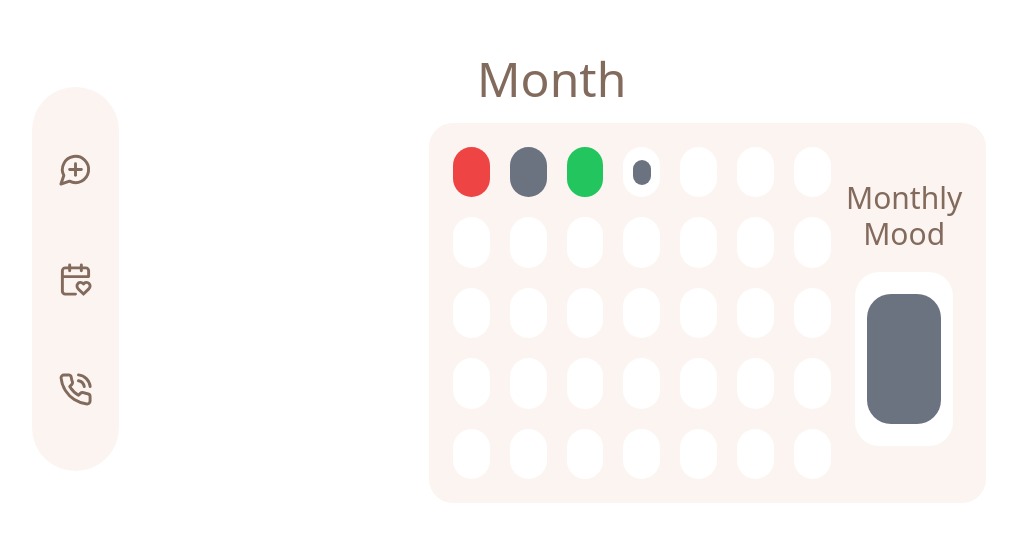
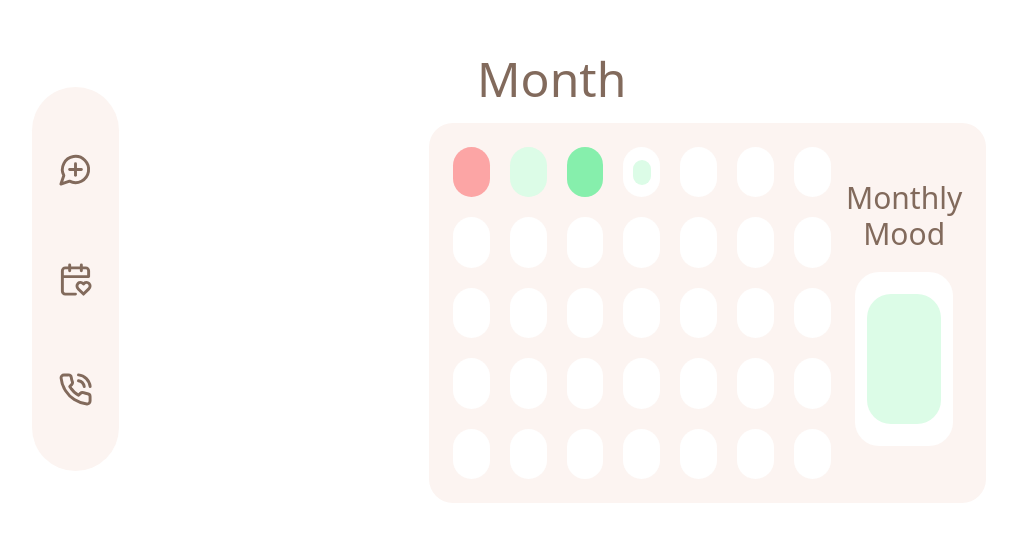
Before and after one commit to ouckah/joyai, a Next.js app: page /calendar in a window 1280 px wide. Shown: the part 121-662 px from the top of the page, without its empty margins (16-1033 px from the left). Built offline with nearby package versions, Linux system fonts and the light colour scheme.

Commit message:
color change

```diff
--- a/src/app/calendar/page.js
+++ b/src/app/calendar/page.js
@@ -17,17 +17,17 @@ let moodData = [
 const getMoodColor = (mood) => {
   switch (mood) {
     case BAD:
-      return "bg-red-500"; // Red for BAD mood
+      return "bg-red-300";
     case MEH:
-      return "bg-yellow-500"; // Yellow for MEH mood
+      return "bg-red-200";
     case NEUTRAL:
-      return "bg-gray-500"; // Gray for NEUTRAL mood
+      return "bg-green-100";
     case OKAY:
-      return "bg-blue-500"; // Blue for OKAY mood
+      return "bg-green-200";
     case GOOD:
-      return "bg-green-500"; // Green for GOOD mood
+      return "bg-green-300";
     default:
-      return "bg-white"; // Default color if no mood is set
+      return "bg-white"; // default color if no mood is set
   }
 };
 
```
